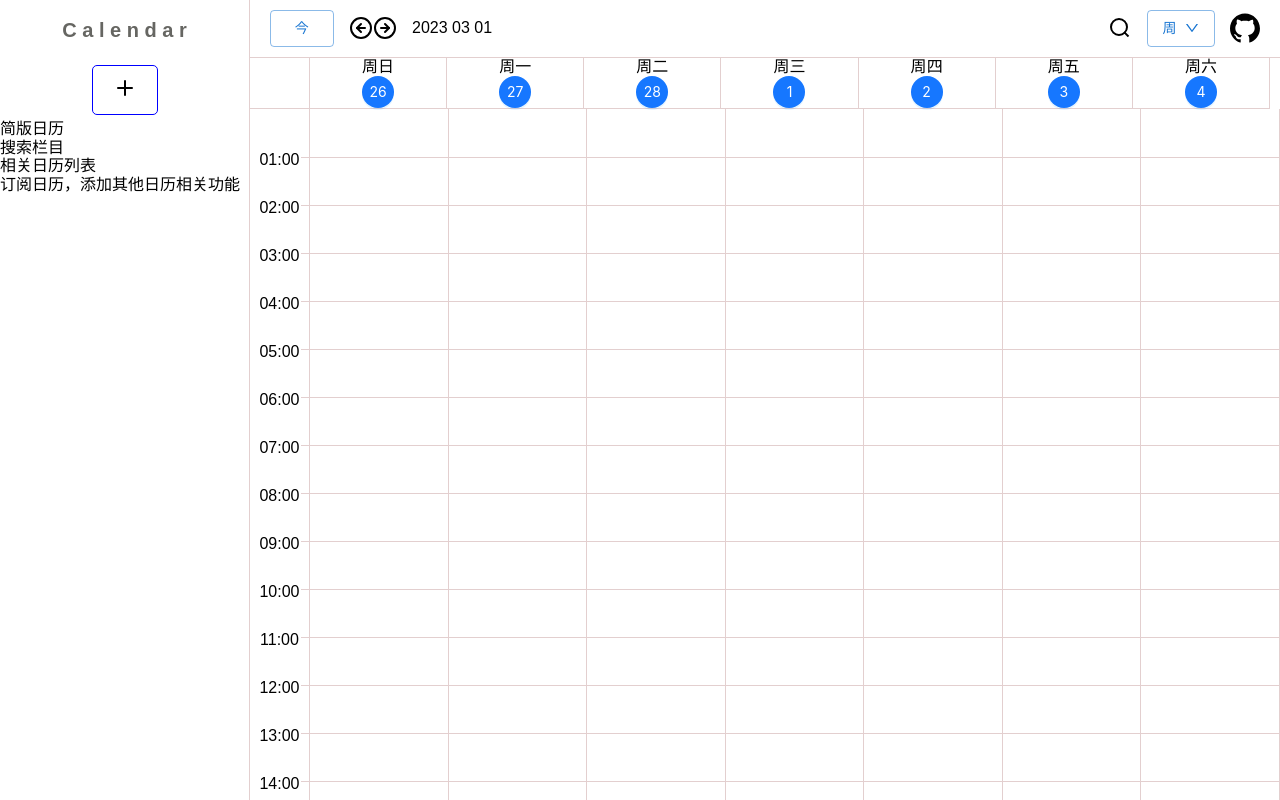
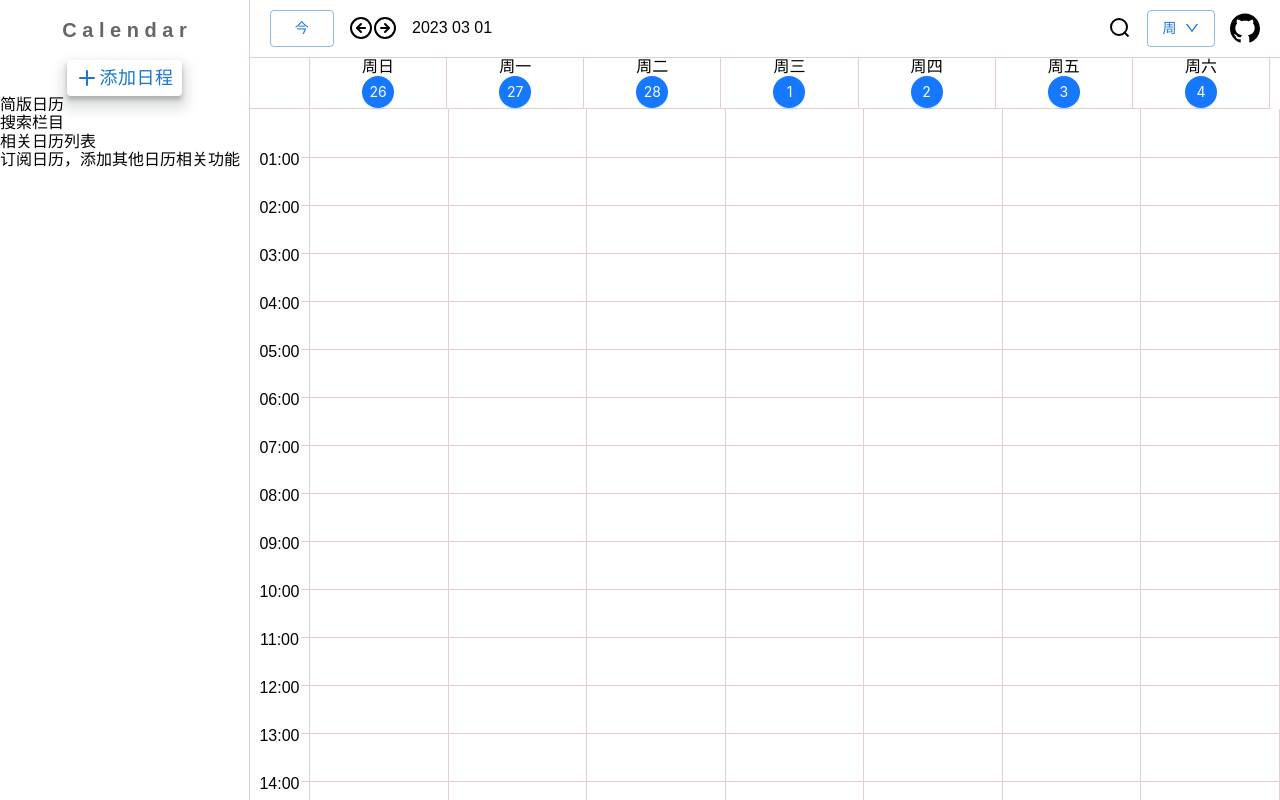
Before and after one commit to linround/Calendar, a React (Vite) app: page / in a window 1280 px wide. Built offline with nearby package versions, Linux system fonts and the light colour scheme; no server answers.

Commit message:
refactor: 侧边栏添加日程

```diff
--- /dev/null
+++ b/src/view/LCalendar/SideComponent/CreateButton.tsx
@@ -0,0 +1,38 @@
+import React, { useContext } from 'react'
+import styles from './style.module.less'
+import { SvgIcon } from '../../../components'
+import Button from '@mui/material/Button'
+import {
+  CalendarContext, EventContext, MouseEventContext
+} from '../props/propsContext'
+import { getDayNowTime } from '../utils/time'
+import { ROUND_TIME, roundTime } from '../utils/timesStamp'
+import { createTimeEvent } from '../utils/events'
+import { ISideAdd } from '../modules/options'
+
+export function CreateButton(props:ISideAdd) {
+  const { value, } = useContext(CalendarContext)
+  const { setShowCreatePopover, } = useContext(MouseEventContext)
+  const { resetEvents, } = useContext(EventContext)
+  const { setCreateEvent, } = props
+
+  const onCreateClick = () => {
+    const dayTime = getDayNowTime(value)
+    const startTime = roundTime(dayTime as number, false)
+    const endTime = startTime + (ROUND_TIME  * 60 * 1000)
+    const createEvent = createTimeEvent(startTime, endTime)
+    setCreateEvent(createEvent)
+    setShowCreatePopover(true)
+    resetEvents(createEvent, createEvent)
+  }
+  return (
+    <div className={styles.sideCreate}>
+      <Button
+        className={styles.sideCreateButton}
+        onClick={onCreateClick}>
+        <SvgIcon iconName='popover_plus' />
+        添加日程
+      </Button>
+    </div>
+  )
+}
--- a/src/view/LCalendar/SideComponent/index.tsx
+++ b/src/view/LCalendar/SideComponent/index.tsx
@@ -1,18 +1,15 @@
 import styles from './style.module.less'
-import { SvgIcon } from '../../../components'
 import React from 'react'
+import { CreateButton } from './CreateButton'
+import { ISideAdd } from '../modules/options'
 
-export function SideComponent() {
+export function SideComponent(props:ISideAdd) {
   return (
     <>
       <div className={styles.sideTitle}>
         C a l e n d a r
       </div>
-      <div className={styles.sideCreate}>
-        <div className={styles.sideCreateButton}>
-          <SvgIcon iconName='popover_plus' />
-        </div>
-      </div>
+      <CreateButton {...props} />
       <div>简版日历</div>
       <div>搜索栏目</div>
       <div>相关日历列表</div>
--- a/src/view/LCalendar/SideComponent/style.module.less
+++ b/src/view/LCalendar/SideComponent/style.module.less
@@ -15,9 +15,20 @@
     &Button {
       padding: 10px 20px;
       margin: 5px;
-      display: inline-block;
       border: 1px solid blue;
-      border-radius: 5px;
+      border-radius: 10px;
+      display: flex;
+      align-items: center;
+      justify-content: center;
+      cursor: pointer;
+      box-shadow: 0px 4px 4px 0px rgba(60,64,67,0.3),
+      0px 8px 12px 6px rgba(60,64,67,0.15);
+      font-weight: 600;
+      font-size: 18px !important;
+      line-height: 100% !important;
+      &:hover{
+        background-color: white !important;
+      }
     }
   }
 }
--- a/src/view/LCalendar/index.tsx
+++ b/src/view/LCalendar/index.tsx
@@ -296,7 +296,7 @@ export default function () {
         onMouseDown={containerMousedown}
         onMouseUp={containerMouseup}>
         <div className={styles.mainLeft}>
-          <SideComponent />
+          <SideComponent setCreateEvent={setCreateEvent} />
         </div>
         <div className={styles.mainRight}>
           <MenuHeader
--- a/src/view/LCalendar/modules/DayWrapper.tsx
+++ b/src/view/LCalendar/modules/DayWrapper.tsx
@@ -12,6 +12,7 @@ import {
   toTime
 } from '../utils/timesStamp'
 import { IDayWrapper } from './options'
+import { createTimeEvent } from '../utils/events'
 
 
 export const DayWrapper = React.forwardRef((props:IDayWrapper, ref) =>  {
@@ -126,20 +127,7 @@ export const DayWrapper = React.forwardRef((props:IDayWrapper, ref) =>  {
       } else {
         const createStart = roundTime(mousedownTime  as number)
         const createEnd = createStart + (ROUND_TIME  * 60 * 1000)
-        const createEvent = {
-          id: Date.now(),
-          name: '',
-          location: '',
-          color: 'black',
-          start: createStart,
-          end: createEnd,
-          timed: true,
-          allDay: false,
-          isCreate: true,
-          isDragging: true,
-          author: '作者',
-          personnel: '人员',
-        }
+        const createEvent = createTimeEvent(createStart, createEnd)
         setGlobalCacheValue('currentCreateEvent', createEvent)
         setCreateEvent(createEvent)
         setCreateStart(createStart)
--- a/src/view/LCalendar/modules/MonthWrapper.tsx
+++ b/src/view/LCalendar/modules/MonthWrapper.tsx
@@ -11,6 +11,7 @@ import localizer from '../utils/segments/localizer'
 import { isTruth, roundTime } from '../utils/timesStamp'
 import { ISlots } from '../components/type'
 import { IMonthWrapper } from './options'
+import { createTimeEvent } from '../utils/events'
 
 export const MonthWrapper = React.forwardRef((props:IMonthWrapper, ref) => {
   const { globalCache, setGlobalCacheValue,
@@ -21,7 +22,7 @@ export const MonthWrapper = React.forwardRef((props:IMonthWrapper, ref) => {
     mousemoveTime, setMousemoveTime,
     createStart, setCreateStart,
     clearCreateEvent, } = props
-  const { events, resetEvents, } = useContext(EventContext)
+  const { resetEvents, } = useContext(EventContext)
   const { setShowCreatePopover,
     setShowNormalPopover,
     setNormalPopoverRef,
@@ -128,14 +129,7 @@ export const MonthWrapper = React.forwardRef((props:IMonthWrapper, ref) => {
         const createEnd = localizer.add(
           createStart, 1, 'day'
         )
-        const createEvent = {
-          name: `日历事件 ${events.length + 1}`,
-          color: 'green',
-          start: createStart,
-          end: createEnd,
-          timed: true,
-          isCreate: true,
-        }
+        const createEvent = createTimeEvent(createStart, createEnd)
 
         setCreateEvent(createEvent)
         setCreateStart(createStart)
--- a/src/view/LCalendar/modules/options.ts
+++ b/src/view/LCalendar/modules/options.ts
@@ -54,3 +54,7 @@ export interface IMonthWrapper {
   globalCache:IGlobalCache,
   clearCreateEvent:()=>void,
 }
+
+export interface ISideAdd {
+  setCreateEvent:React.Dispatch<React.SetStateAction<CalendarEvent|null>>,
+}
--- a/src/view/LCalendar/utils/events.ts
+++ b/src/view/LCalendar/utils/events.ts
@@ -1,6 +1,6 @@
 import {
   CalendarDayBodySlotScope,
-  CalendarEvent, CalendarEventParsed, CalendarTimestamp
+  CalendarEvent, CalendarEventParsed, CalendarTimestamp, VTimestampInput
 } from './calendar'
 import {
   isTimedLess, parseTimeStamp, updateHasTime,
@@ -134,6 +134,23 @@ export function genTimedEvents({ event, left, width, }:CalendarEventVisual, day:
   }
 }
 
+
+export function createTimeEvent(start:VTimestampInput, end:VTimestampInput):CalendarEvent {
+  return {
+    name: '',
+    location: '',
+    color: 'black',
+    start,
+    end,
+    timed: true,
+    allDay: false,
+    isCreate: true,
+    isDragging: true,
+    author: '作者',
+    personnel: '人员',
+  }
+}
+
 export function stopDefaultEvent(e:React.MouseEvent) {
   if (e.stopPropagation) {
     e.stopPropagation()
--- a/src/view/LCalendar/utils/time.ts
+++ b/src/view/LCalendar/utils/time.ts
@@ -1,3 +1,6 @@
+import { VTimestampInput } from './calendar'
+import moment from 'moment/moment'
+
 export const DEFAULT_TYPE = 'week'
 export const DEFAULT_MAX_DAYS = 7
 export const DEFAULT_VALUE = Date.now()
@@ -7,3 +10,13 @@ export const DEFAULT_WEEK_SKIPS = [1, 1, 1, 1, 1, 1, 1]
 
 export const CALENDAR_EVENT_MIN_DURATION = 10
 export const NO_NAME_EVENT_VALUE = '无标题'
+
+
+export function getDayNowTime(day:VTimestampInput):VTimestampInput {
+  const currentHour = new Date()
+    .getHours()
+  const time = moment(day)
+    .hours(currentHour)
+    .valueOf()
+  return time
+}
```
